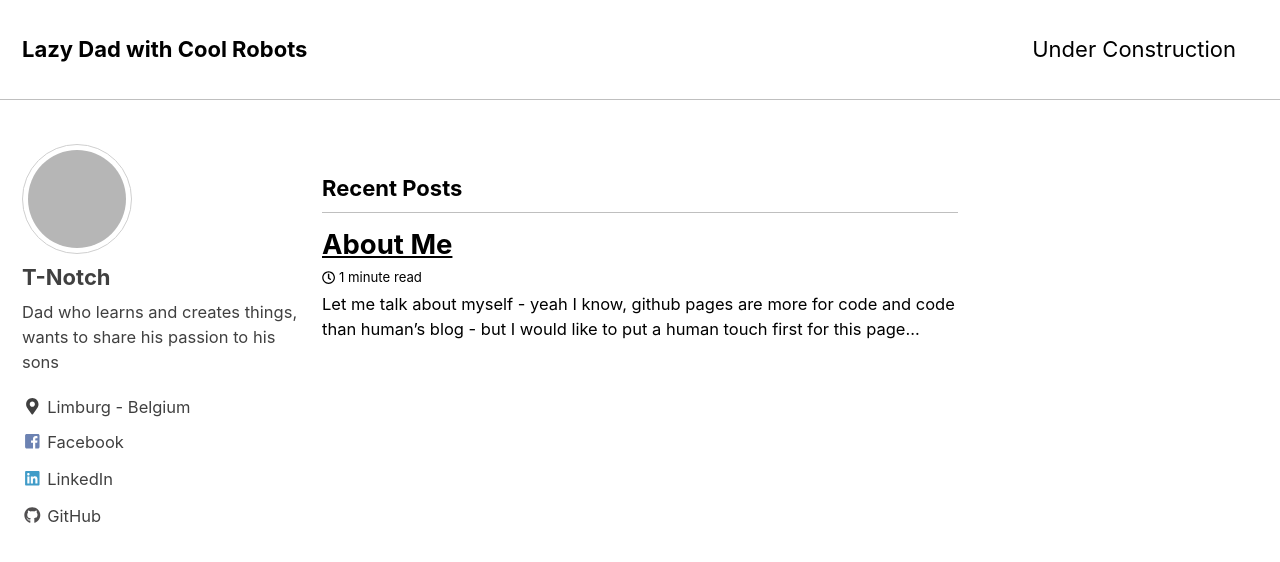
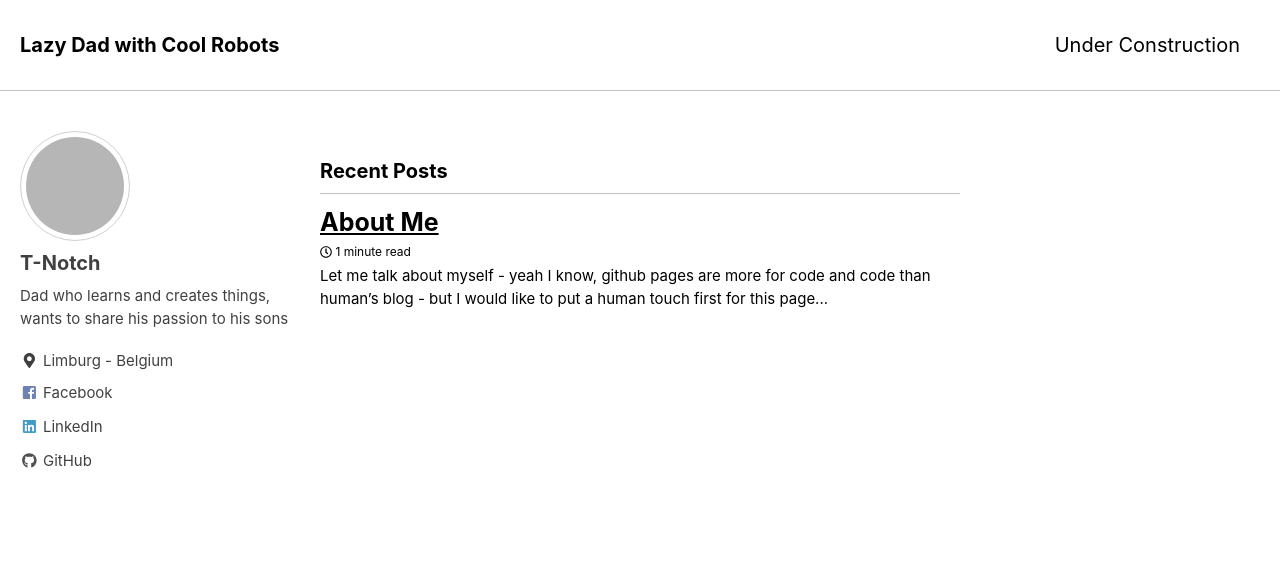
Before and after one commit to t-notch/t-notch.github.io, a Jekyll site: the page built from index.html, in a window 1280 px wide and 900 px high. Shown: the top 562 px of the window. Built offline with Jekyll 4.4.1, drawn with Linux system fonts in a browser that asks for light colours; nearby versions of some CDN libraries; the list of posts is cut into pages by our own code; grey boxes are pictures that could not be loaded.

Commit message:
change font size

```diff
--- a/_sass/minimal-mistakes/_reset.scss
+++ b/_sass/minimal-mistakes/_reset.scss
@@ -8,18 +8,18 @@ html {
   /* apply a natural box layout model to all elements */
   box-sizing: border-box;
   background-color: $background-color;
-  font-size: 16px;
+  font-size: 14px;
 
   @include breakpoint($medium) {
+    font-size: 16px;
+  }
+
+  @include breakpoint($large) {
     font-size: 18px;
   }
 
-  @include breakpoint($large) {
-    font-size: 10px;
-  }
-
   @include breakpoint($x-large) {
-    font-size: 22px;
+    font-size: 20px;
   }
 
   -webkit-text-size-adjust: 100%;
@@ -29,21 +29,21 @@ html {
 .post-content {
     margin-bottom: 10;
   h2 {
-    font-size: 32px;
+    font-size: 28px;
     @include breakpoint($large) {
-        font-size: 28px;
+        font-size: 24px;
     }
   }
   h3 {
-    font-size: 26px;
+    font-size: 22px;
     @include breakpoint($large) {
-        font-size: 22px;
+        font-size: 18px;
     }
   }
   h4 {
-    font-size: 20px;
+    font-size: 16px;
     @include breakpoint($large) {
-        font-size: 18px;
+        font-size: 14px;
     }
   }
 }
```
